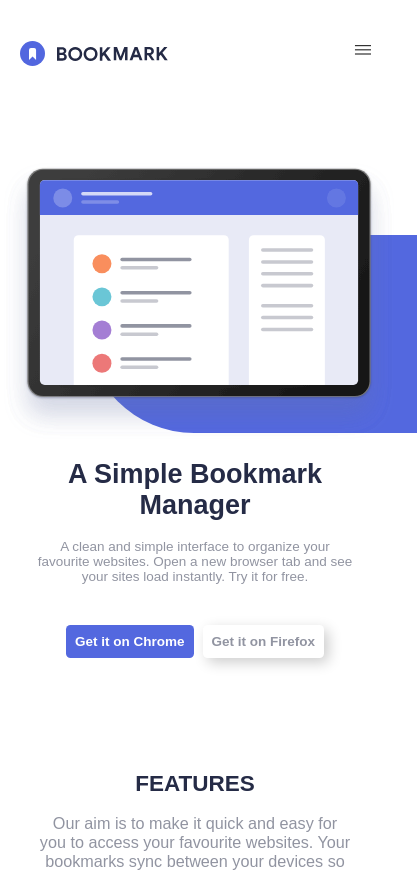
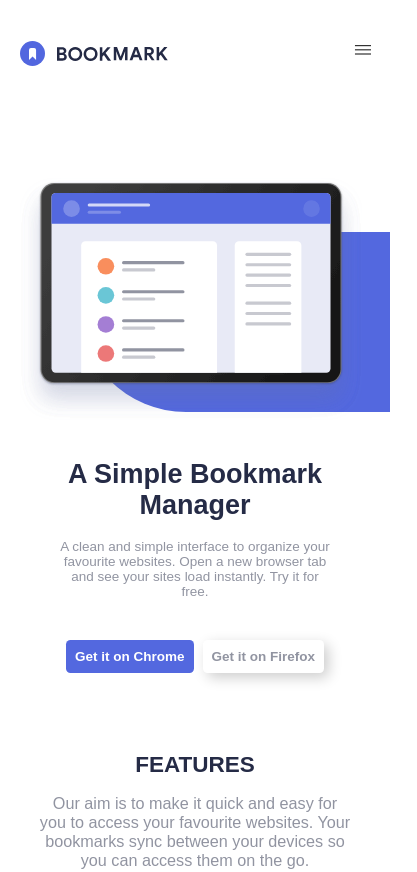
Before and after one commit to Kolahub/Bookmark-LandingPage, a React (Create React App) app: page / in a window 390 px wide. Shown: the top 872 px of the page, 417 px wide, since content can reach past the window. Built offline with nearby package versions, Linux system fonts and the light colour scheme.

Commit message:
responsiveness

```diff
--- a/src/App.css
+++ b/src/App.css
@@ -2,7 +2,7 @@ html {
   font-size: 62.5%;
   @media only screen and (max-width: 56.25em) {
     font-size: 56.25%;
-    overflow-x: hidden;
+    /* overflow-x: hidden; */
   }
 }
 
@@ -11,4 +11,5 @@ body {
   padding: 0;
   margin: 0;
   box-sizing: border-box;
+  width: 100%;
 }
--- a/src/Feature.css
+++ b/src/Feature.css
@@ -233,7 +233,11 @@
     border-radius: 0 0 12rem 0;
     background-color: hsl(231, 69%, 60%);
 }
-
+@media only screen and (max-width: 81.25em) {
+    .feature__left span {
+        right: 10%;
+    }
+}
 @media only screen and (max-width: 56.25em) {
     .feature__left span {
         right: -40%;
@@ -264,12 +268,22 @@
         left: 10% !important;
     }
 }
+@media only screen and (max-width: 81.25em) {
+    .feature__tab--preview__one--left__con {
+        position: relative;
+        left: 10%;
+    }
+}
 .tabMain {
     position: relative;
     left: 20%;
     top: -1rem;
 }
-
+@media only screen and (max-width: 81.25em) {
+    .tabMain {
+        left: 12%;
+    }
+}
 @media only screen and (max-width: 28.125em) {
     .tabMain {
     left: 30%;
@@ -282,17 +296,25 @@
     width:100rem;
     height:37rem;
 }
+@media only screen and (max-width: 81.25em) {
+    .tabSpan {
+        top: 18rem !important;
+        left:-15%;
+        width:100rem;
+        height:38rem !important;
+    }
+}
 .feature__tab--preview__two--left__pic {
     width: 56rem;
 }
 @media only screen and (max-width: 56.25em) {
     .feature__tab--preview__two--left__pic {
-    width: 58rem !important;
+    width: 58rem;
     }
 }
 @media only screen and (max-width: 28.125em) {
     .feature__tab--preview__two--left__pic {
-    width: 36rem !important;
+    width: 36rem;
     }
 }
 .feature__tab--preview__three--left__pic {
@@ -300,12 +322,12 @@
 }
 @media only screen and (max-width: 56.25em) {
     .feature__tab--preview__three--left__pic {
-    width: 58rem !important;
+    width: 58rem;
     }
 }
 @media only screen and (max-width: 28.125em) {
     .feature__tab--preview__three--left__pic {
-    width: 36rem !important;
+    width: 36rem;
     }
 }
 .feature__pic {
@@ -316,6 +338,11 @@
     width: 38rem;
     }
 }
+@media only screen and (max-width: 81.25em) {
+    .feature__pic {
+        right: 50%;
+        }
+}
 .feature__right {
     width: 50%;
     max-width: 50rem;
@@ -324,21 +351,18 @@
     font-size: 3.5rem;
     color: hsl(229, 31%, 21%);
 }
-@media only screen and (max-width: 28.125em) {
-    .feature__right h1{
-        font-size: 2.8rem;
-    }
-}
 .feature__right p{
     font-size: 2rem;
     color: hsl(229, 8%, 60%);
 }
-@media only screen and (max-width: 28.125em) {
-    .feature__right p{
-        font-size: 1.6rem;
+@media only screen and (max-width: 81.25em) {
+    .feature__right {
+    width: 100%;
+    max-width: 45rem;
+    margin: 0 auto;
+    margin-right: 7rem;
     }
 }
-
 @media only screen and (max-width: 56.25em) {
     .feature__right {
     width: 100%;
@@ -352,6 +376,14 @@
     width: 80%;
     transform: translateY(35rem);
     text-align: center;
+    }
+
+    .feature__right h1{
+        font-size: 2.8rem;
+    }
+
+    .feature__right p{
+        font-size: 1.6rem;
     }
 }
 .feature__btn {
--- a/src/Footer.css
+++ b/src/Footer.css
@@ -19,10 +19,10 @@
   max-width: 130rem;
   margin: 0 auto;
 }
-@media only screen and (max-width: 56.25em) {
-  .footer--container {
-    max-width: 76rem;
-  }
+@media only screen and (max-width: 81.25em) {
+    .footer--container {
+        max-width: 85%;
+      }
 }
 @media only screen and (max-width: 28.125em) {
   .footer--container {
--- a/src/Home.css
+++ b/src/Home.css
@@ -6,6 +6,11 @@
     flex-wrap: wrap;
     padding: 12rem 0;
     width: 100%;
+}
+@media only screen and (max-width: 81.25em) {
+    .home {
+    padding: 12rem 0 15rem 0;
+    }
 }
 @media only screen and (max-width: 56.25em) {
     .home {
@@ -30,11 +35,10 @@
     font-size: 2.8rem;
     color: hsl(229, 8%, 60%);
 }
-@media only screen and (max-width: 56.25em) {
+@media only screen and (max-width: 81.25em) {
     .home__left {
-        max-width: 63rem;
+        max-width: 43rem;
         width: 100%;
-        margin-bottom: 2rem;
     }
     .home__left h1 {
         font-size: 4.5rem;
@@ -43,11 +47,17 @@
         font-size: 2.2rem;
     }
 }
+@media only screen and (max-width: 56.25em) {
+    .home__left {
+        max-width: 63rem;
+        margin-bottom: 2rem;
+    }
+}
 
 @media only screen and (max-width: 28.125em) {
     .home__left {
     width: 100%;
-    max-width: 35rem;
+    max-width: 30rem;
     transform: translateY(34rem);
     text-align: center;
     }
@@ -107,7 +117,6 @@
 }
 @media only screen and (max-width: 56.25em) {
     .home__right {
-    max-width: 70rem;
     width: 100%;
     }
 }
@@ -124,12 +133,14 @@
 }
 @media only screen and (max-width: 56.25em) {
     .home__right--bg__pic {
-    right:1%;
+        left:7%;
+        max-width: 75rem;
     }
 }
 @media only screen and (max-width: 28.125em) {
     .home__right--bg__pic {
-    left: 1%;
+    left: 5%;
+    max-width: 38rem;
     }
 }
 
@@ -143,19 +154,23 @@
     border-radius: 0 0 0 12rem;
     background-color: hsl(231, 69%, 60%);
 }
-
+@media only screen and (max-width: 81.25em) {
+    .home__right--sketch {
+        top: 22%;
+        width: 80%;
+        height: 35rem;
+        }
+}
 @media only screen and (max-width: 56.25em) {
     .home__right--sketch {
-    top: 22%;
-    width: 85%;
-    left: 25%;
+    width: 70%;
     height: 38rem;
     }
 }
 @media only screen and (max-width: 28.125em) {
     .home__right--sketch {
-    left: 22%;
-    top: 8rem;
-    height:22rem;
+    top: 6rem;
+    width: 80%;
+    height:20rem;
     }
 }
--- a/src/Navbar.css
+++ b/src/Navbar.css
@@ -1,7 +1,6 @@
 .navigation {
     position: fixed;
-    left: 0;
-    right: 0;
+    width: 100%;
     z-index: 1000;
     background-color: rgb(255, 255, 255);
     box-shadow: 0 .5rem .5rem rgba(0,0,0, .1);
@@ -20,21 +19,16 @@
     max-width: 130rem;
     margin: 0 auto;
 }
-@media only screen and (max-width: 56.25em) {
+@media only screen and (max-width: 81.25em) {
     .nav--content {
-    max-width: 76rem;
-    }
-  }
+        max-width: 85%;
+        }
+}
 @media only screen and (max-width: 28.125em) {
     .nav--content {
     max-width: 90%;
     height: 12rem;
     }
-}
-.navigation__title {
-    /* @media only screen and (max-width: 28.125em) {
-        margin-left: .6rem;
-    } */
 }
 .navigation__checkbox {
     display: none; }
```
